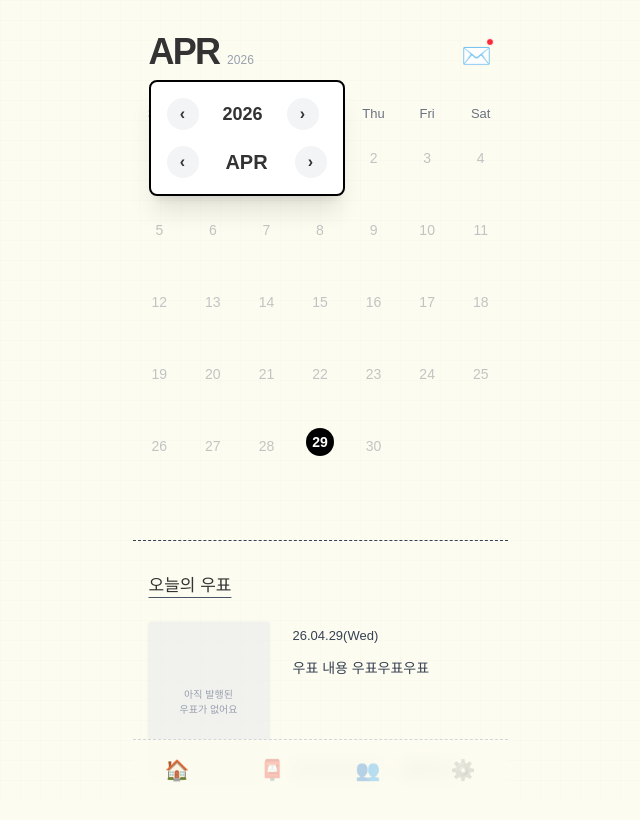
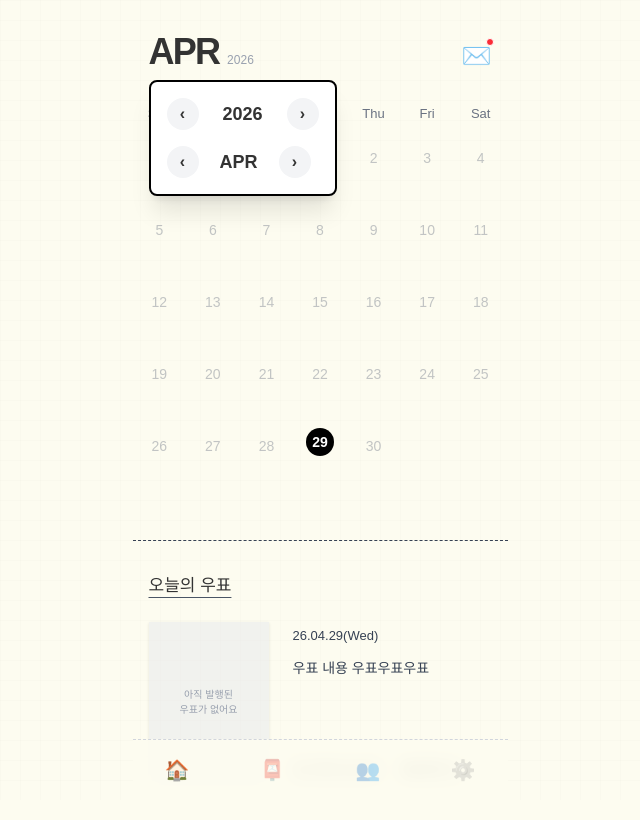
Before and after one commit to ozzora9/stamp, a Next.js app: page / in a window 1280 px wide. Both pictures are taken after a click on the button "APR". Shown: the top 820 px of the page, without its empty margins (320-960 px from the left). Built offline with nearby package versions, Linux system fonts and the light colour scheme; no server answers; the database is empty; a web font is replaced by a local one.

Commit message:
style: apr 기강 잡기

```diff
--- a/app/page.tsx
+++ b/app/page.tsx
@@ -204,7 +204,7 @@ export default function StampIt() {
                   >
                     ‹
                   </button>
-                  <div className="w-20 text-center font-black text-xl">
+                  <div className="w-16 text-center font-black text-lg">
                     {MONTHS[selectedMonth]}
                   </div>
                   <button
```
